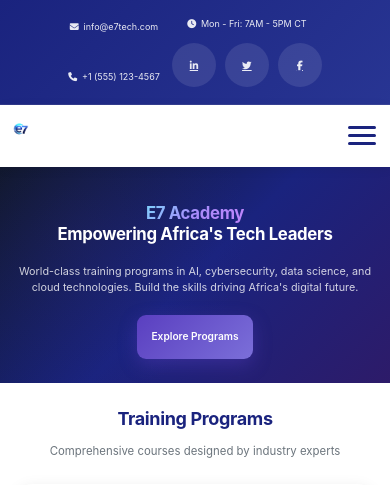
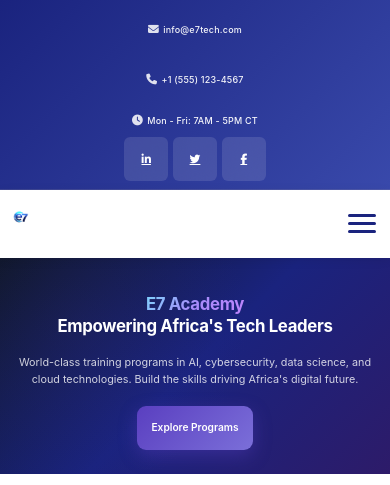
Before and after one commit to EricBaidoo/E7Tech-WebSite, a PHP site: page /academy.php in a window 390 px wide. Shown: the top 485 px of the page. Run offline with PHP 8.4, Linux system fonts and the light colour scheme.

Commit message:
enhance top bar styling with improved padding, colors, and hover effects

```diff
--- a/assets/header.css
+++ b/assets/header.css
@@ -5,11 +5,12 @@
 
 /* ===== TOP BAR ===== */
 .top-bar {
-    background: linear-gradient(135deg, #1a237e 0%, #283593 100%);
+    background: linear-gradient(135deg, #1a237e 0%, #3949ab 100%);
     color: #ffffff;
-    padding: 0.5rem 0;
+    padding: 0.65rem 0;
     font-size: 0.875rem;
-    border-bottom: 1px solid rgba(255, 255, 255, 0.1);
+    border-bottom: 1px solid rgba(255, 255, 255, 0.15);
+    box-shadow: 0 2px 8px rgba(0, 0, 0, 0.1);
 }
 
 .top-bar-content {
@@ -17,52 +18,70 @@
     justify-content: space-between;
     align-items: center;
     flex-wrap: wrap;
-    gap: 1rem;
+    gap: 1.5rem;
 }
 
 .top-bar-left,
 .top-bar-right {
     display: flex;
     align-items: center;
-    gap: 1.5rem;
+    gap: 2rem;
 }
 
 .top-bar-link,
 .top-bar-text {
-    color: rgba(255, 255, 255, 0.9);
+    color: rgba(255, 255, 255, 0.95);
     text-decoration: none;
     display: inline-flex;
     align-items: center;
-    gap: 0.4rem;
-    transition: color 0.3s ease;
+    gap: 0.5rem;
+    font-weight: 500;
+    letter-spacing: 0.2px;
+    transition: all 0.3s ease;
+    position: relative;
+}
+
+.top-bar-link i,
+.top-bar-text i {
+    font-size: 0.9rem;
+    opacity: 0.9;
 }
 
 .top-bar-link:hover {
     color: #ffffff;
+    transform: translateX(2px);
+}
+
+.top-bar-link:hover i {
+    opacity: 1;
 }
 
 .top-bar-social {
     display: flex;
-    gap: 0.75rem;
-    margin-left: 1rem;
+    gap: 0.5rem;
+    margin-left: 1.5rem;
+    padding-left: 1.5rem;
+    border-left: 1px solid rgba(255, 255, 255, 0.2);
 }
 
 .top-bar-social a {
-    color: rgba(255, 255, 255, 0.9);
-    width: 28px;
-    height: 28px;
+    color: #ffffff;
+    width: 32px;
+    height: 32px;
     display: flex;
     align-items: center;
     justify-content: center;
-    border-radius: 50%;
-    background: rgba(255, 255, 255, 0.1);
-    transition: all 0.3s ease;
+    border-radius: 6px;
+    background: rgba(255, 255, 255, 0.12);
+    backdrop-filter: blur(10px);
+    transition: all 0.3s cubic-bezier(0.4, 0, 0.2, 1);
+    font-size: 0.85rem;
 }
 
 .top-bar-social a:hover {
-    background: rgba(255, 255, 255, 0.2);
-    color: #ffffff;
-    transform: translateY(-2px);
+    background: rgba(255, 255, 255, 0.25);
+    transform: translateY(-3px) scale(1.05);
+    box-shadow: 0 4px 12px rgba(0, 0, 0, 0.2);
 }
 
 /* ===== MAIN HEADER ===== */
@@ -270,20 +289,35 @@ body.menu-open::before {
 /* ===== RESPONSIVE DESIGN ===== */
 @media (max-width: 991px) {
     /* Top Bar - Stack on mobile */
+    .top-bar {
+        padding: 0.75rem 0;
+    }
+
     .top-bar-content {
         justify-content: center;
         text-align: center;
+        gap: 1rem;
     }
 
     .top-bar-left,
     .top-bar-right {
         flex-direction: column;
-        gap: 0.5rem;
+        gap: 0.75rem;
+        width: 100%;
     }
 
     .top-bar-social {
         margin-left: 0;
-        margin-top: 0.5rem;
+        margin-top: 0.25rem;
+        padding-left: 0;
+        border-left: none;
+        justify-content: center;
+    }
+
+    .top-bar-social a {
+        width: 36px;
+        height: 36px;
+        font-size: 0.9rem;
     }
 
     /* Mobile Toggle */
@@ -360,16 +394,45 @@ body.menu-open::before {
 @media (max-width: 767px) {
     .top-bar {
         font-size: 0.8rem;
-        padding: 0.4rem 0;
+        padding: 0.6rem 0;
+    }
+
+    .top-bar-left,
+    .top-bar-right {
+        gap: 0.6rem;
+    }
+
+    .top-bar-link,
+    .top-bar-text {
+        font-size: 0.8rem;
     }
 
     .logo-img {
         height: 2.8rem;
     }
 
-    .header-wrapper {
-        padding: 0.75rem 0;
+    .header- {
+        padding: 0.5rem 0;
     }
+
+    .top-bar-link,
+    .top-bar-text {
+        font-size: 0.75rem;
+        gap: 0.35rem;
+    }
+
+    .top-bar-left,
+    .top-bar-right {
+        gap: 0.5rem;
+    }
+
+    .top-bar-social {
+        gap: 0.4rem;
+    }
+
+    .top-bar-social a {
+        width: 32px;
+        height: 32px
 
     .header-nav {
         width: 280px;
```
